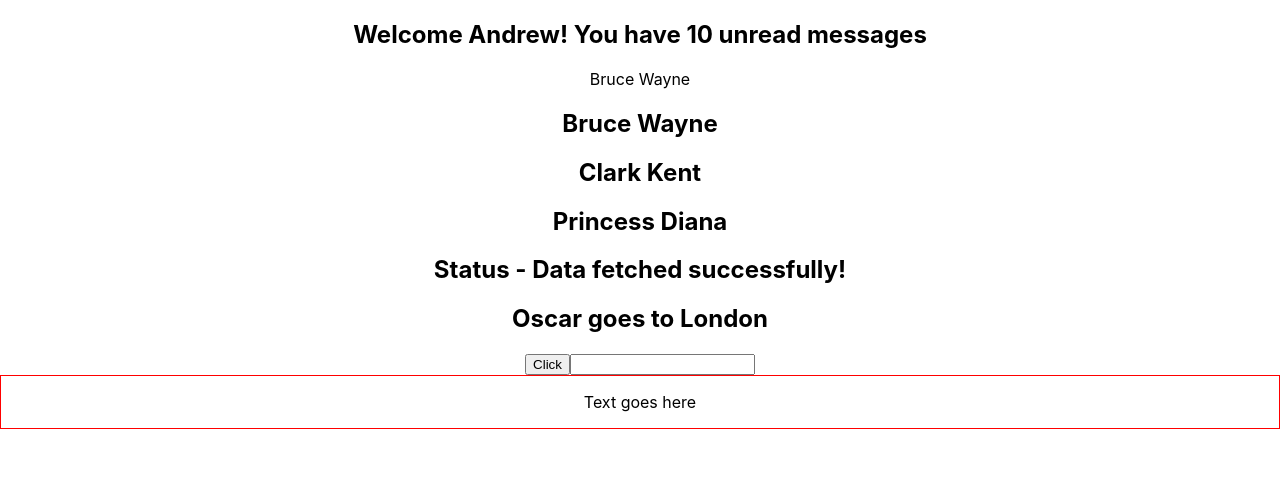
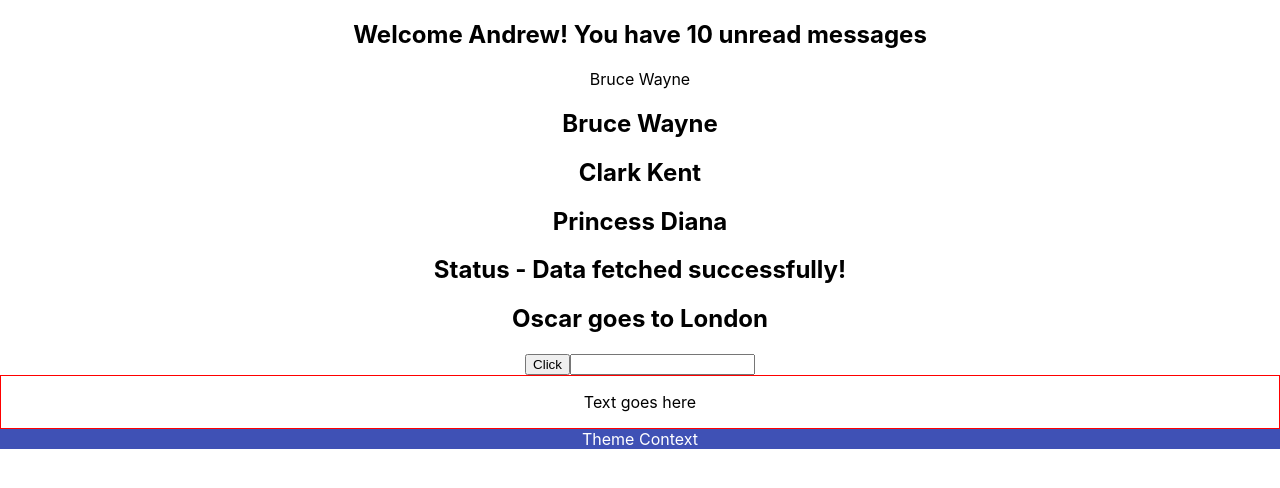
Before and after one commit to aosante/codevolution-react-typescript, a React (Create React App) app: page / in a window 1280 px wide. Shown: the top 488 px of the page. Built offline with nearby package versions, Linux system fonts and the light colour scheme.

Commit message:
useContext hook example

```diff
--- a/src/App.tsx
+++ b/src/App.tsx
@@ -1,6 +1,8 @@
 import './App.css';
 import { Button } from './components/Button';
 import { Container } from './components/Container';
+import { Box } from './components/context/Box';
+import { ThemeContextProvider } from './components/context/ThemeContext';
 import { Greet } from './components/Greet';
 import { Heading } from './components/Heading';
 import { Input } from './components/Input';
@@ -40,6 +42,9 @@
       <Button handleClick={(e, id) => console.log('Button click', e, id)} />
       <Input value="" handleChange={(e) => console.log(e)} />
       <Container styles={{ border: '1px solid red', padding: '1rem' }} />
+      <ThemeContextProvider>
+        <Box />
+      </ThemeContextProvider>
     </div>
   );
 }
--- /dev/null
+++ b/src/components/context/Box.tsx
@@ -0,0 +1,13 @@
+import { useContext } from 'react';
+import { ThemeContext } from './ThemeContext';
+
+export const Box = () => {
+  const theme = useContext(ThemeContext);
+  return (
+    <div
+      style={{ backgroundColor: theme.primary.main, color: theme.primary.text }}
+    >
+      Theme Context
+    </div>
+  );
+};
--- /dev/null
+++ b/src/components/context/ThemeContext.tsx
@@ -0,0 +1,16 @@
+import React, { createContext } from 'react';
+import { theme } from './theme';
+
+type ThemeContextProviderProps = {
+  children: React.ReactNode;
+};
+
+export const ThemeContext = createContext(theme);
+
+export const ThemeContextProvider = ({
+  children,
+}: ThemeContextProviderProps) => {
+  return (
+    <ThemeContext.Provider value={theme}>{children}</ThemeContext.Provider>
+  );
+};
--- /dev/null
+++ b/src/components/context/theme.ts
@@ -0,0 +1,10 @@
+export const theme = {
+  primary: {
+    main: '#3f51b5',
+    text: '#fff',
+  },
+  secondary: {
+    main: '#f50057',
+    text: '#fff',
+  },
+};
```
Also changed, not shown: 2 other files (tests, documents, lock files or other folders).
